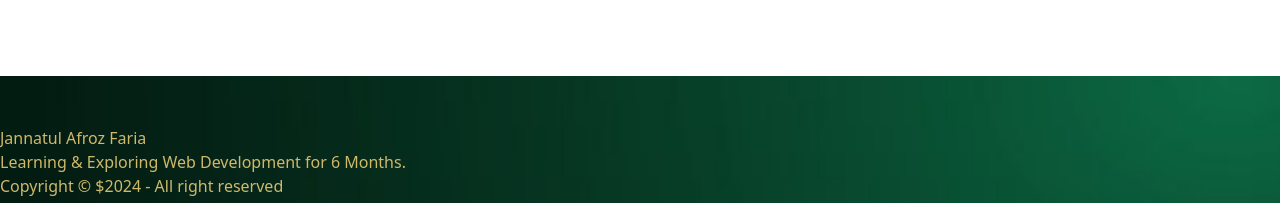
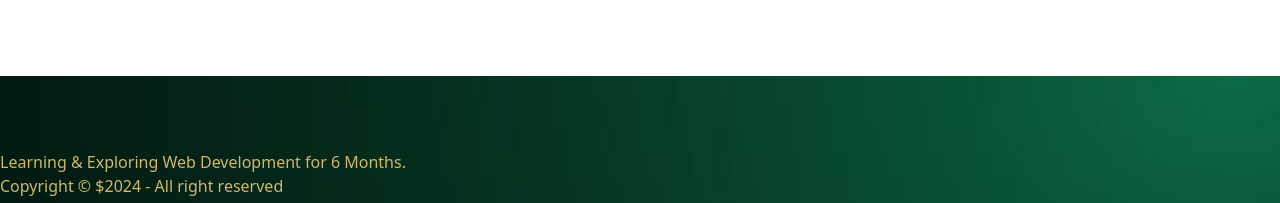
Before and after one commit to JannatulAfrozFaria/port-folio-jannatul-afroz-faria, a React (Vite) app: page / in a window 1280 px wide. Shown: the part 7780-7983 px from the top of the page. Built offline with nearby package versions, Linux system fonts and the light colour scheme.

Commit message:
anim added to name

```diff
--- a/src/Shared/Footer.jsx
+++ b/src/Shared/Footer.jsx
@@ -20,7 +20,7 @@ const Footer = () => {
                             d="M22.672 15.226l-2.432.811.841 2.515c.33 1.019-.209 2.127-1.23 2.456-1.15.325-2.148-.321-2.463-1.226l-.84-2.518-5.013 1.677.84 2.517c.391 1.203-.434 2.542-1.831 2.542-.88 0-1.601-.564-1.86-1.314l-.842-2.516-2.431.809c-1.135.328-2.145-.317-2.463-1.229-.329-1.018.211-2.127 1.231-2.456l2.432-.809-1.621-4.823-2.432.808c-1.355.384-2.558-.59-2.558-1.839 0-.817.509-1.582 1.327-1.846l2.433-.809-.842-2.515c-.33-1.02.211-2.129 1.232-2.458 1.02-.329 2.13.209 2.461 1.229l.842 2.515 5.011-1.677-.839-2.517c-.403-1.238.484-2.553 1.843-2.553.819 0 1.585.509 1.85 1.326l.841 2.517 2.431-.81c1.02-.33 2.131.211 2.461 1.229.332 1.018-.21 2.126-1.23 2.456l-2.433.809 1.622 4.823 2.433-.809c1.242-.401 2.557.484 2.557 1.838 0 .819-.51 1.583-1.328 1.847m-8.992-6.428l-5.01 1.675 1.619 4.828 5.011-1.674-1.62-4.829z"></path>
                         </svg>
                     </div>
-                    <p className="font-bold">Jannatul Afroz Faria</p>
+                    <p data-aos="fade-left" data-aos-delay="500" data-aos-duration="1000" className="font-bold">Jannatul Afroz Faria</p>
                     <p className="font-bold">Learning & Exploring Web Development for 6 Months.</p>
                     <p>Copyright © ${new Date().getFullYear()} - All right reserved</p>
                 </aside>
```
